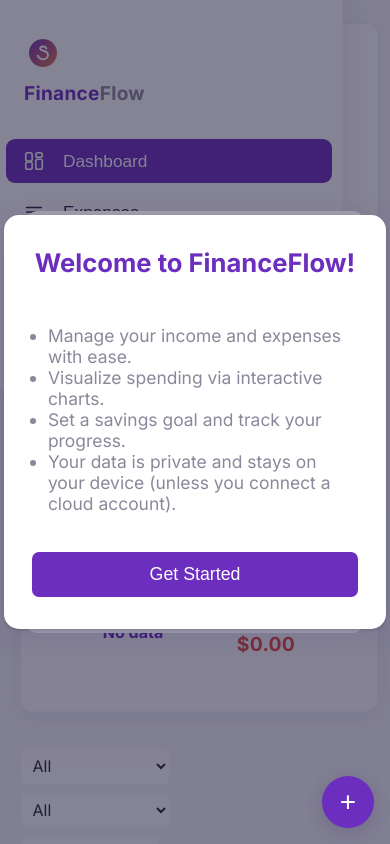
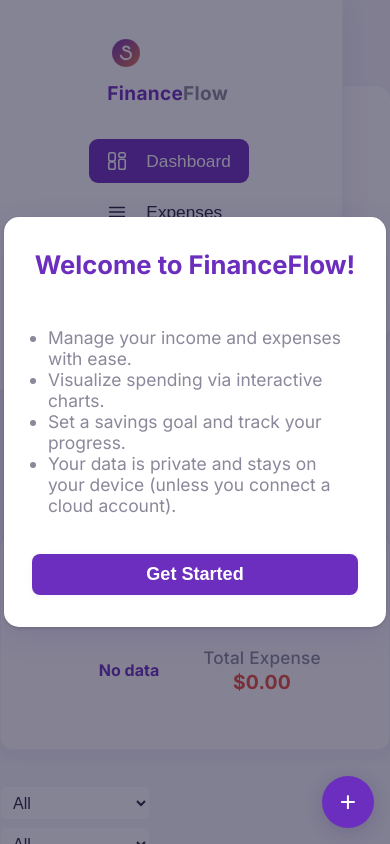
Before and after one commit to Workflow-Manager-admin/financeflow-23329-817ab18b, a React (Create React App) app in the folder financeflow/: page / in a window 390 px wide. Shown: the top 844 px of the page. Built offline with nearby package versions, Linux system fonts and the light colour scheme; the HTML template or start-up script is replaced by a standard one.

Commit message:
Auto-commit: Changes as of 2025-06-02T16:29:39.447716+00:00

```diff
--- a/financeflow/src/App.css
+++ b/financeflow/src/App.css
@@ -1,166 +1,243 @@
+@import url('https://fonts.googleapis.com/css?family=Inter:400,500,700&display=swap');
+
+/* Root & theme variables */
 :root {
+  --kavia-orange: #E87A41;
+  --kavia-dark: #1A1A1A;
   --primary: #6C2EBE;
   --secondary: #F5F6FA;
-  --accent: #6C2EBE;
-  --background: #F5F6FA;
-  --surface: #FFFFFF;
-  --text-color: #23243A;
-  --text-secondary: #8A889A;
   --income: #22C55E;
   --expense: #E74C3C;
+  --surface: #fff;
+  --background: #fafafd;
+  --text-color: #1a1a1a;
+  --text-secondary: rgba(26, 26, 26, 0.6);
+  --border-color: rgba(26, 26, 26, 0.08);
+  --shadow-lg: 0 2px 16px rgba(60,42,150,0.07);
 }
 
-body[data-theme="dark"] {
-  --primary: #6C2EBE;
-  --secondary: #23243A;
-  --accent: #BB86FC;
-  --background: #23243A;
-  --surface: #292B44;
-  --text-color: #fff;
-  --text-secondary: #fff;
-  --income: #22C55E;
-  --expense: #E74C3C;
-}
-
-body {
+body, html, #root {
   margin: 0;
-  font-family: 'Inter', 'Roboto', 'Helvetica', 'Arial', sans-serif;
-  background-color: var(--background);
+  padding: 0;
+  min-height: 100vh;
+  background: var(--background);
+  font-family: 'Inter', 'Arial', sans-serif;
   color: var(--text-color);
   -webkit-font-smoothing: antialiased;
   -moz-osx-font-smoothing: grayscale;
-  min-height: 100vh;
-  transition: background-color 0.15s, color 0.15s;
 }
 
+/* App container is always flex-row on large screens, column on mobile */
 .app {
+  display: flex;
   min-height: 100vh;
-  display: flex;
   flex-direction: row;
-  background: var(--background, #F5F6FA);
-  width: 100vw;
+  position: relative;
 }
 
-/* Sidebar + Main Content Layout */
+/* Sidebar */
+.sidebar {
+  background: var(--primary);
+  color: #fff;
+  width: 220px;
+  min-width: 190px;
+  max-width: 250px;
+  height: 100vh;
+  min-height: 100vh;
+  position: fixed;
+  left: 0;
+  top: 0;
+  z-index: 10;
+  display: flex;
+  flex-direction: column;
+  transition: width 0.2s;
+  box-shadow: 2px 0 14px -3px rgba(60,42,150,0.06);
+}
+
+/* Main content area, offset for sidebar */
 .main-content {
   flex: 1 1 auto;
-  margin-left: 230px;
+  margin-left: 220px;
+  min-width: 0;
+  padding: 32px 0 32px 0;
   min-height: 100vh;
-  background: var(--background, #F5F6FA);
-  transition: margin-left 0.23s;
-  padding: 0;
+  background: var(--background);
+  transition: margin 0.2s;
 }
+
+/* Sidebar collapse for smaller screens */
 @media (max-width: 900px) {
   .main-content {
-    margin-left: 62px;
+    margin-left: 0;
+    padding-top: 60px;
   }
-}
-@media (max-width: 640px) {
-  .main-content {
-    margin-left: 0;
-    padding-left: 5vw;
-    padding-right: 3vw;
+  .sidebar {
+    position: fixed;
+    top: 0;
+    left: 0;
+    width: 70vw;
+    min-width: 180px;
+    max-width: 320px;
+    height: 100vh;
+    min-height: 100vh;
+    z-index: 100;
+    box-shadow: 2px 0 14px -3px rgba(60,42,150,0.09);
   }
 }
 
-/* Align and modernize placeholder view for uniformity */
-.placeholder-view {
-  padding-top: 46px;
-  padding-bottom: 28px;
-  min-height: 80vh;
-  display: flex;
-  flex-direction: column;
-  align-items: stretch;
-  background: none;
-  animation: fadein 0.22s;
-}
-.placeholder-view .container {
-  background: var(--surface,#fff);
-  border-radius: 15px;
-  box-shadow: 0 3px 32px rgba(60,42,150,0.07);
-  padding: 37px 28px 28px 28px;
-  max-width: 650px;
-  margin: 38px auto 0 auto;
-  border: 1px solid var(--secondary, #ececec);
-}
-
+/* Mobile: horizontal app, top sidebar as stripe, main-content full width */
 @media (max-width: 700px) {
-  .placeholder-view .container {
-    padding: 24px 4vw 19px 4vw;
-    max-width: 98vw;
-    border-radius: 11px;
+  .app {
+    flex-direction: column;
+    min-height: 100vh;
+  }
+  .sidebar {
+    position: fixed;
+    left: 0;
+    top: 0;
+    width: 100vw;
+    max-width: unset;
+    min-width: unset;
+    height: 56px;
+    min-height: 56px;
+    flex-direction: row;
+    align-items: center;
+    z-index: 100;
+    box-shadow: 0 2px 8px rgba(60,42,150,0.09);
+  }
+  .sidebar.collapsed {
+    display: none;
+  }
+  .main-content {
+    margin-left: 0;
+    padding-top: 62px;
+    padding-bottom: 24px;
+    min-width: 100vw;
+  }
+  .container {
+    padding: 0 7px;
+    max-width: 100vw;
+  }
+  .placeholder-view {
+    min-height: 320px;
+    padding-bottom: 60px;
+  }
+  .btn, .btn-large {
+    width: 100%;
+    min-width: 82px;
+    padding-left: 0;
+    padding-right: 0;
   }
 }
 
-@media (max-width: 450px) {
-  .placeholder-view .container {
-    padding: 11px 1vw 8px 1vw;
-    border-radius: 6px;
+/* Extra narrow phones */
+@media (max-width: 470px) {
+  .placeholder-view,
+  .container {
+    padding-left: 2px;
+    padding-right: 2px;
+    min-width: 0;
+    max-width: 100vw;
+    box-sizing: border-box;
   }
 }
 
-/* Headings in main views: Modern, consistent spacing & separation */
-.view-heading-shift {
-  margin-left: 8px !important;
-}
-
-/* ...existing styles... */
-
+/* Container utility */
 .container {
-  max-width: 930px;
   margin: 0 auto;
-  padding: 0 20px;
+  padding: 0 17px;
   width: 100%;
+  max-width: 860px;
   box-sizing: border-box;
 }
 
+/* Hide scrollbars on container */
+.container {
+  scrollbar-width: none;
+}
+.container::-webkit-scrollbar {
+  display: none;
+}
+
+/* Responsive images, etc. inside .container */
+.container img,
+.container table,
+.container canvas,
+.container svg {
+  max-width: 100%;
+  height: auto;
+  display: block;
+}
+
+/* Typography */
+.title {
+  font-size: 2rem;
+  font-weight: 700;
+  color: var(--primary);
+  margin: 0 0 15px 0;
+}
+.subtitle {
+  font-size: 1.25rem;
+  color: var(--text-secondary);
+  margin: 0 0 12px 0;
+}
+
+/* Placeholder view is flex column center */
+.placeholder-view {
+  min-height: 450px;
+  display: flex;
+  flex-direction: column;
+  align-items: center;
+  justify-content: flex-start;
+}
+
+/* Button styles */
 .btn {
-  background: var(--primary, #6C2EBE);
+  padding: 7px 22px;
+  background: var(--primary);
   color: #fff;
   border: none;
-  border-radius: 7px;
-  padding: 10px 20px;
-  font-size: 1.08rem;
+  border-radius: 6px;
+  font-size: 1em;
   font-weight: 500;
+  box-shadow: 0 1px 6px rgba(60,42,150,0.05);
   cursor: pointer;
-  transition: background 0.23s cubic-bezier(0.22, 1, 0.36, 1), color 0.21s;
-  box-shadow: 0 1.5px 5px rgba(60,42,150,0.03);
+  transition: background 0.18s, box-shadow 0.17s;
+}
+.btn:active,
+.btn:focus {
   outline: none;
-}
-.btn:hover, .btn:focus {
-  background: #7938d4;
+  box-shadow: 0 2px 7px rgba(60,42,150,0.09) !important;
+  background: #5c229a;
 }
 .btn-large {
-  padding: 12px 24px;
-  font-size: 1.11rem;
+  font-size: 1.13em;
+  font-weight: 600;
+  padding: 10px 34px;
+  border-radius: 8px;
 }
 .btn-cancel {
-  background: #bbb !important;
-  color: #222 !important;
+  background: var(--border-color);
+  color: var(--primary);
+  border: 1px solid var(--primary);
+}
+.btn-cancel:active,
+.btn-cancel:focus {
+  background: #ece3fa;
 }
 
-::-webkit-scrollbar {
-  width: 10px;
-  background: var(--background, #F5F6FA);
-}
-::-webkit-scrollbar-thumb {
-  background: var(--primary, #6C2EBE);
-  border-radius: 7px;
-}
-@media (max-width: 650px) {
-  .container {
-    padding: 0 5px;
+/* Input placeholder color */
+::-webkit-input-placeholder { color: var(--text-secondary); }
+::-moz-placeholder { color: var(--text-secondary); }
+:-ms-input-placeholder { color: var(--text-secondary); }
+::placeholder { color: var(--text-secondary); }
+
+/* Utility for responsiveness in visual sections, cards, etc. */
+@media (max-width: 700px) {
+  .container img,
+  .container table,
+  .container svg,
+  .container canvas {
+    max-width: 100vw;
   }
 }
-
-input, select, textarea {
-  font-family: inherit;
-}
-
-.fadein {
-  animation: fadein 0.25s;
-}
-@keyframes fadein {
-  from { opacity: 0;}
-  to   { opacity: 1;}
-}
```
Also changed, not shown: financeflow/src/components/Dashboard.css, 2 other files (tests, documents, lock files or other folders).
